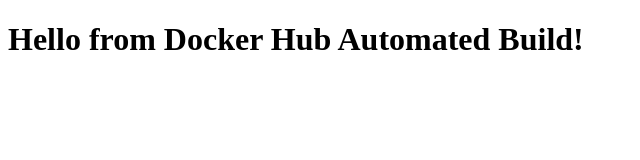
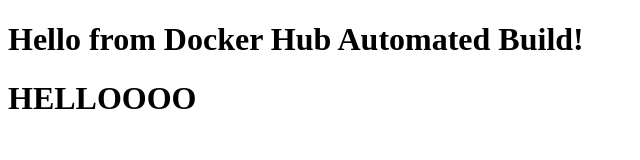
Before and after one commit to Seraphene/andrei, a plain HTML site: page index.html in a window 1280 px wide. Shown: the whole page, without its empty margins (0-640 px from the left). Drawn offline with Linux system fonts and the light colour scheme.

Commit message:
Update index.html

```diff
--- a/index.html
+++ b/index.html
@@ -1,5 +1,7 @@
 <!DOCTYPE html>
 <html>
-<head><meta charset="utf-8"><title>Docker Hub Demo</title></head>
+<head><meta charset="utf-8"><title>Docker Hub Demo</title>
+</head>
 <body><h1>Hello from Docker Hub Automated Build!</h1></body>
+  <h1>HELLOOOO</h1>
 </html>
```
